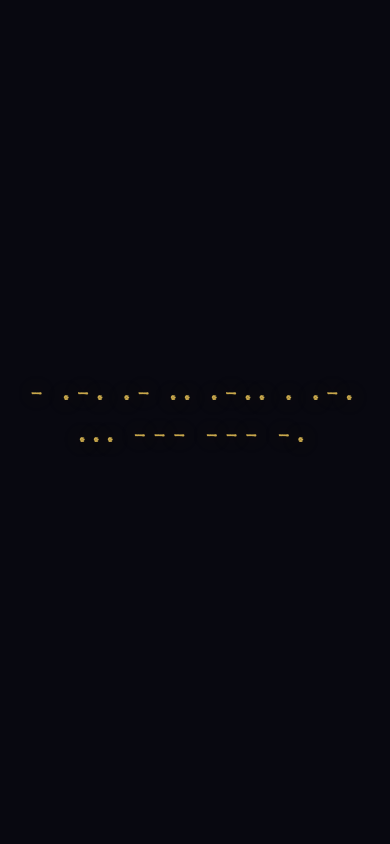
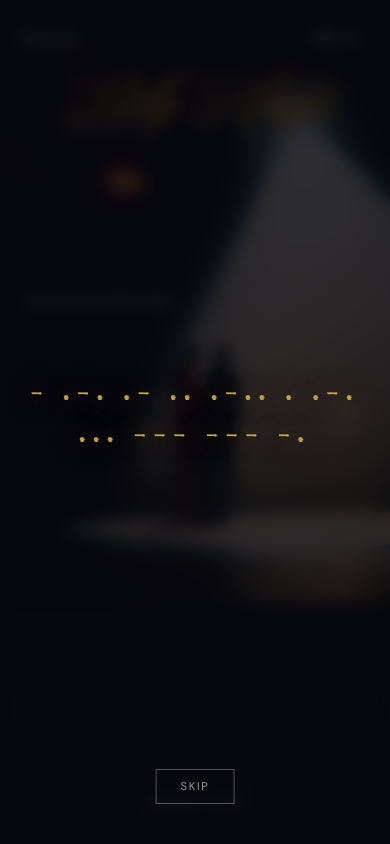
Before and after one commit to saidtarawneh-cmyk/Billyknight, a plain HTML site: page index.html in a window 390 px wide. Shown: the top 844 px of the page. Drawn offline with nearby package versions, Linux system fonts and the light colour scheme.

Commit message:
Semi-transparent morse code bg, skip button, fix mobile poster

```diff
--- a/index.html
+++ b/index.html
@@ -60,13 +60,15 @@
         .intro-overlay {
             position: fixed;
             inset: 0;
-            background: var(--ink-900);
+            background: rgba(8, 8, 16, 0.85);
+            backdrop-filter: blur(8px);
+            -webkit-backdrop-filter: blur(8px);
             z-index: 9999;
             display: flex;
             flex-direction: column;
             align-items: center;
             justify-content: center;
-            transition: opacity 0.8s ease, visibility 0.8s ease;
+            transition: opacity 0.6s ease, visibility 0.6s ease;
         }
 
         .intro-overlay.fade-out {
@@ -85,7 +87,7 @@
             letter-spacing: 0.35em;
             margin-bottom: 0.75rem;
             min-height: 1.5em;
-            text-shadow: 0 0 20px rgba(201, 168, 76, 0.4);
+            text-shadow: 0 0 30px rgba(201, 168, 76, 0.5);
         }
 
         .morse-line:last-child {
@@ -105,6 +107,28 @@
         @keyframes cursorBlink {
             0%, 50% { opacity: 1; }
             51%, 100% { opacity: 0; }
+        }
+
+        .skip-btn {
+            position: absolute;
+            bottom: 2.5rem;
+            left: 50%;
+            transform: translateX(-50%);
+            background: transparent;
+            border: 1px solid rgba(255, 255, 255, 0.3);
+            color: rgba(255, 255, 255, 0.6);
+            font-family: 'DM Sans', sans-serif;
+            font-size: 0.7rem;
+            letter-spacing: 0.15em;
+            text-transform: uppercase;
+            padding: 0.6rem 1.5rem;
+            cursor: pointer;
+            transition: all 0.2s ease;
+        }
+
+        .skip-btn:hover {
+            border-color: rgba(255, 255, 255, 0.6);
+            color: rgba(255, 255, 255, 0.9);
         }
 
         /* ===== MAIN LAYOUT ===== */
@@ -151,8 +175,15 @@
         .poster-container img {
             width: 100%;
             height: 100%;
-            object-fit: cover;
+            object-fit: contain;
             object-position: center top;
+            background: var(--ink-900);
+        }
+
+        @media (min-width: 768px) {
+            .poster-container img {
+                object-fit: cover;
+            }
         }
 
         /* Bottom fade for release badge */
@@ -598,6 +629,7 @@
             <div class="morse-line" id="morseLine1"></div>
             <div class="morse-line" id="morseLine2"></div>
         </div>
+        <button class="skip-btn" id="skipBtn">Skip</button>
     </div>
 
     <main class="main-container">
@@ -762,6 +794,12 @@
         // Start typing immediately
         setTimeout(typeNextChar, 400);
 
+        // Skip button functionality
+        const skipBtn = document.getElementById('skipBtn');
+        skipBtn.addEventListener('click', () => {
+            introOverlay.classList.add('fade-out');
+        });
+
         // ===== DATE PICKER =====
         function generateDates() {
             const datePicker = document.getElementById('datePicker');
```
